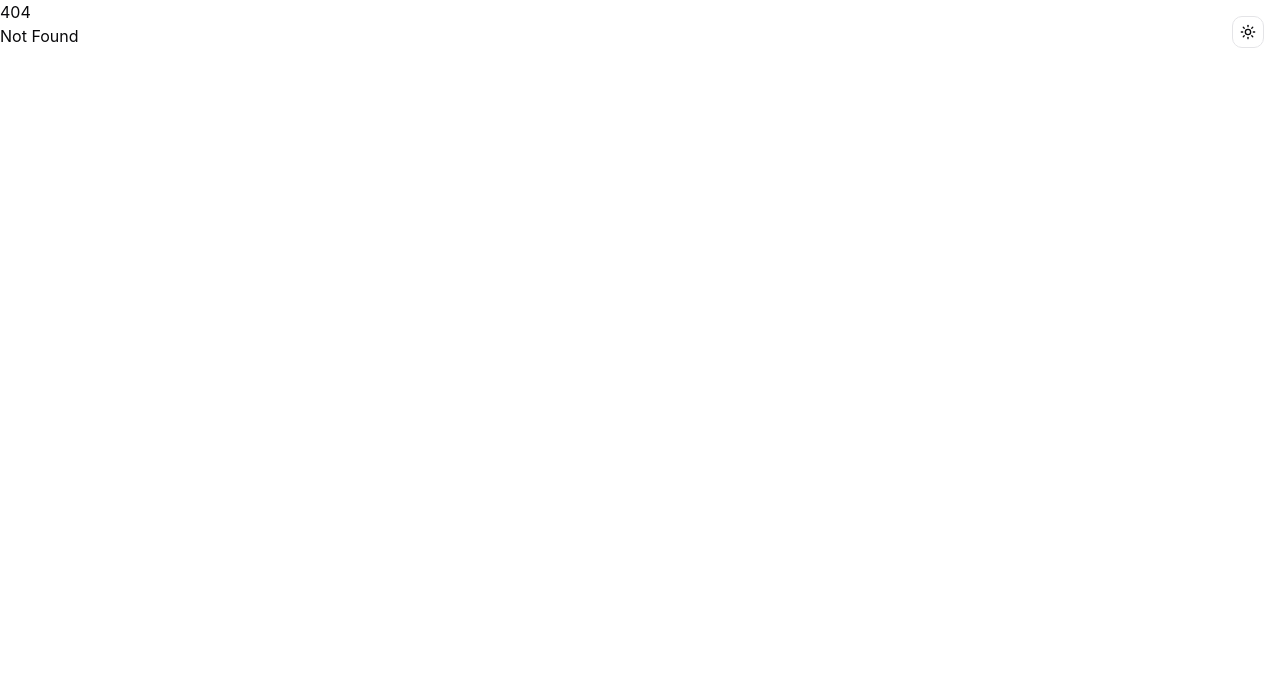
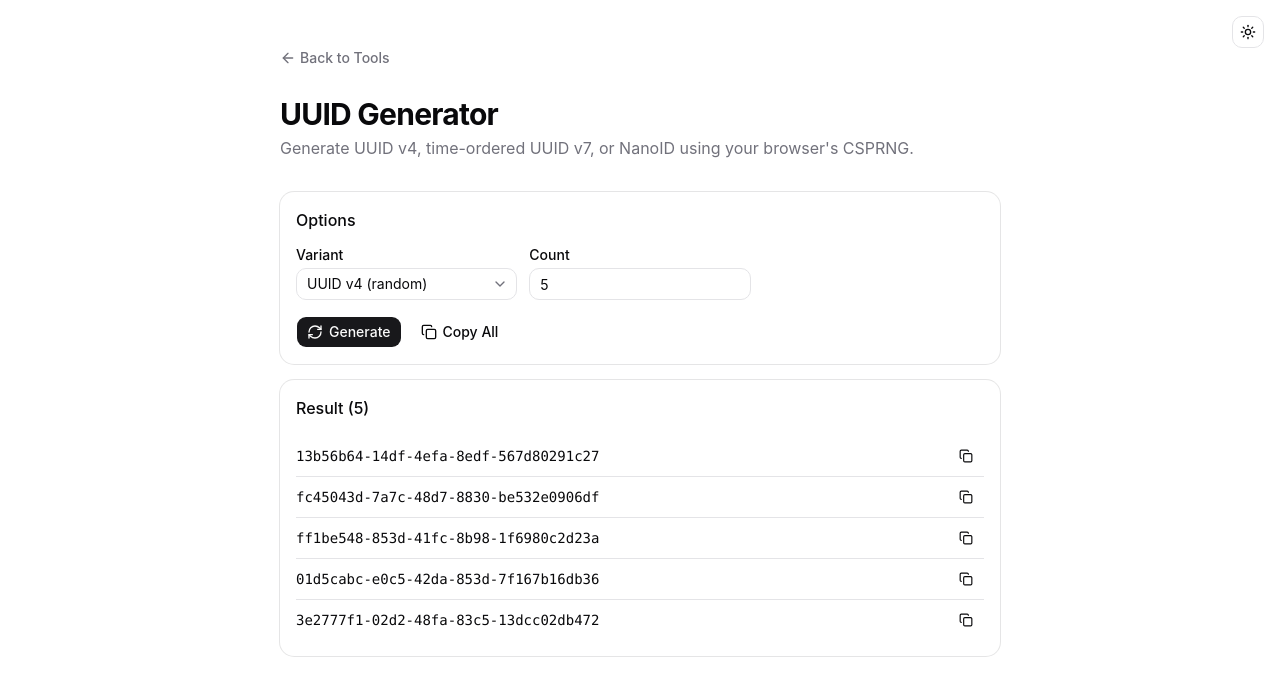
Before and after one commit to orykr/tool.ory.kr, a SvelteKit app in the folder frontend/: page /uuid in a window 1280 px wide. Before the commit this address had no page. Shown: the top 696 px of the page. Built offline with nearby package versions, Linux system fonts and the light colour scheme.

Commit message:
feat(uuid): add UUID v4/v7 and NanoID generator

```diff
--- /dev/null
+++ b/frontend/src/lib/uuid.ts
@@ -0,0 +1,40 @@
+export function generateUuidV4(): string {
+	if (typeof crypto !== "undefined" && typeof crypto.randomUUID === "function") {
+		return crypto.randomUUID();
+	}
+	const bytes = new Uint8Array(16);
+	crypto.getRandomValues(bytes);
+	bytes[6] = (bytes[6] & 0x0f) | 0x40;
+	bytes[8] = (bytes[8] & 0x3f) | 0x80;
+	return formatUuid(bytes);
+}
+
+export function generateUuidV7(): string {
+	const bytes = new Uint8Array(16);
+	crypto.getRandomValues(bytes);
+	const ts = BigInt(Date.now());
+	bytes[0] = Number((ts >> 40n) & 0xffn);
+	bytes[1] = Number((ts >> 32n) & 0xffn);
+	bytes[2] = Number((ts >> 24n) & 0xffn);
+	bytes[3] = Number((ts >> 16n) & 0xffn);
+	bytes[4] = Number((ts >> 8n) & 0xffn);
+	bytes[5] = Number(ts & 0xffn);
+	bytes[6] = (bytes[6] & 0x0f) | 0x70;
+	bytes[8] = (bytes[8] & 0x3f) | 0x80;
+	return formatUuid(bytes);
+}
+
+export function generateNanoId(size = 21): string {
+	const alphabet = "_-0123456789abcdefghijklmnopqrstuvwxyzABCDEFGHIJKLMNOPQRSTUVWXYZ";
+	const bytes = new Uint8Array(size);
+	crypto.getRandomValues(bytes);
+	let id = "";
+	for (let i = 0; i < size; i++) id += alphabet[bytes[i] & 63];
+	return id;
+}
+
+function formatUuid(bytes: Uint8Array): string {
+	const hex: string[] = [];
+	for (const b of bytes) hex.push(b.toString(16).padStart(2, "0"));
+	return `${hex.slice(0, 4).join("")}-${hex.slice(4, 6).join("")}-${hex.slice(6, 8).join("")}-${hex.slice(8, 10).join("")}-${hex.slice(10, 16).join("")}`;
+}
--- a/frontend/src/routes/+page.svelte
+++ b/frontend/src/routes/+page.svelte
@@ -46,6 +46,11 @@
 			href: "/url-codec",
 			title: "URL Encoder / Decoder",
 			description: "Encode, decode, and parse URLs with query parameter inspection."
+		},
+		{
+			href: "/uuid",
+			title: "UUID Generator",
+			description: "Generate UUID v4, time-ordered v7, or NanoID via your browser's CSPRNG."
 		}
 	];
 </script>
--- /dev/null
+++ b/frontend/src/routes/uuid/+page.svelte
@@ -0,0 +1,148 @@
+<script lang="ts">
+	import * as Card from "$lib/components/ui/card/index.js";
+	import * as Select from "$lib/components/ui/select/index.js";
+	import { Button } from "$lib/components/ui/button/index.js";
+	import { Input } from "$lib/components/ui/input/index.js";
+	import { Label } from "$lib/components/ui/label/index.js";
+	import { Textarea } from "$lib/components/ui/textarea/index.js";
+	import ArrowLeft from "@lucide/svelte/icons/arrow-left";
+	import Copy from "@lucide/svelte/icons/copy";
+	import Check from "@lucide/svelte/icons/check";
+	import RefreshCw from "@lucide/svelte/icons/refresh-cw";
+	import { generateUuidV4, generateUuidV7, generateNanoId } from "$lib/uuid";
+
+	type Variant = "v4" | "v7" | "nanoid";
+	const labels: Record<Variant, string> = {
+		v4: "UUID v4 (random)",
+		v7: "UUID v7 (time-ordered)",
+		nanoid: "NanoID (URL-safe)"
+	};
+
+	let variant = $state<Variant>("v4");
+	let count = $state(5);
+	let nanoidSize = $state(21);
+	let ids = $state<string[]>([]);
+	let copiedIndex = $state<number | null>(null);
+	let copiedAll = $state(false);
+
+	function generate() {
+		const safeCount = Math.max(1, Math.min(1000, Math.floor(count) || 1));
+		const list: string[] = [];
+		for (let i = 0; i < safeCount; i++) {
+			if (variant === "v4") list.push(generateUuidV4());
+			else if (variant === "v7") list.push(generateUuidV7());
+			else list.push(generateNanoId(Math.max(2, Math.min(64, Math.floor(nanoidSize) || 21))));
+		}
+		ids = list;
+	}
+
+	$effect(() => {
+		void variant;
+		generate();
+	});
+
+	async function copyOne(index: number) {
+		await navigator.clipboard.writeText(ids[index]);
+		copiedIndex = index;
+		setTimeout(() => (copiedIndex = null), 1200);
+	}
+
+	async function copyAll() {
+		if (!ids.length) return;
+		await navigator.clipboard.writeText(ids.join("\n"));
+		copiedAll = true;
+		setTimeout(() => (copiedAll = false), 1500);
+	}
+</script>
+
+<main class="container mx-auto max-w-3xl px-6 py-12">
+	<nav class="mb-6">
+		<a
+			href="/"
+			class="text-muted-foreground hover:text-foreground inline-flex items-center gap-1 text-sm font-medium transition-colors"
+		>
+			<ArrowLeft class="h-4 w-4" />
+			Back to Tools
+		</a>
+	</nav>
+
+	<header class="mb-8">
+		<h1 class="text-3xl font-bold tracking-tight">UUID Generator</h1>
+		<p class="text-muted-foreground mt-1">
+			Generate UUID v4, time-ordered UUID v7, or NanoID using your browser's CSPRNG.
+		</p>
+	</header>
+
+	<Card.Root>
+		<Card.Header>
+			<Card.Title class="text-base">Options</Card.Title>
+		</Card.Header>
+		<Card.Content class="space-y-4">
+			<div class="grid gap-3 sm:grid-cols-3">
+				<div class="space-y-1.5">
+					<Label for="variant">Variant</Label>
+					<Select.Root type="single" bind:value={variant as never}>
+						<Select.Trigger id="variant" class="w-full">{labels[variant]}</Select.Trigger>
+						<Select.Content>
+							<Select.Item value="v4">UUID v4 (random)</Select.Item>
+							<Select.Item value="v7">UUID v7 (time-ordered)</Select.Item>
+							<Select.Item value="nanoid">NanoID</Select.Item>
+						</Select.Content>
+					</Select.Root>
+				</div>
+
+				<div class="space-y-1.5">
+					<Label for="count">Count</Label>
+					<Input id="count" type="number" min="1" max="1000" bind:value={count} />
+				</div>
+
+				{#if variant === "nanoid"}
+					<div class="space-y-1.5">
+						<Label for="nanoid-size">NanoID size</Label>
+						<Input id="nanoid-size" type="number" min="2" max="64" bind:value={nanoidSize} />
+					</div>
+				{/if}
+			</div>
+
+			<div class="flex flex-wrap gap-2">
+				<Button onclick={generate}>
+					<RefreshCw />
+					Generate
+				</Button>
+				<Button variant="ghost" onclick={copyAll} disabled={!ids.length}>
+					{#if copiedAll}
+						<Check />
+						Copied All
+					{:else}
+						<Copy />
+						Copy All
+					{/if}
+				</Button>
+			</div>
+		</Card.Content>
+	</Card.Root>
+
+	{#if ids.length}
+		<Card.Root class="mt-4">
+			<Card.Header>
+				<Card.Title class="text-base">Result ({ids.length})</Card.Title>
+			</Card.Header>
+			<Card.Content>
+				<ul class="divide-y">
+					{#each ids as id, i (i + id)}
+						<li class="flex items-center justify-between gap-2 py-1.5">
+							<code class="text-sm break-all">{id}</code>
+							<Button variant="ghost" size="sm" onclick={() => copyOne(i)}>
+								{#if copiedIndex === i}
+									<Check />
+								{:else}
+									<Copy />
+								{/if}
+							</Button>
+						</li>
+					{/each}
+				</ul>
+			</Card.Content>
+		</Card.Root>
+	{/if}
+</main>
```
